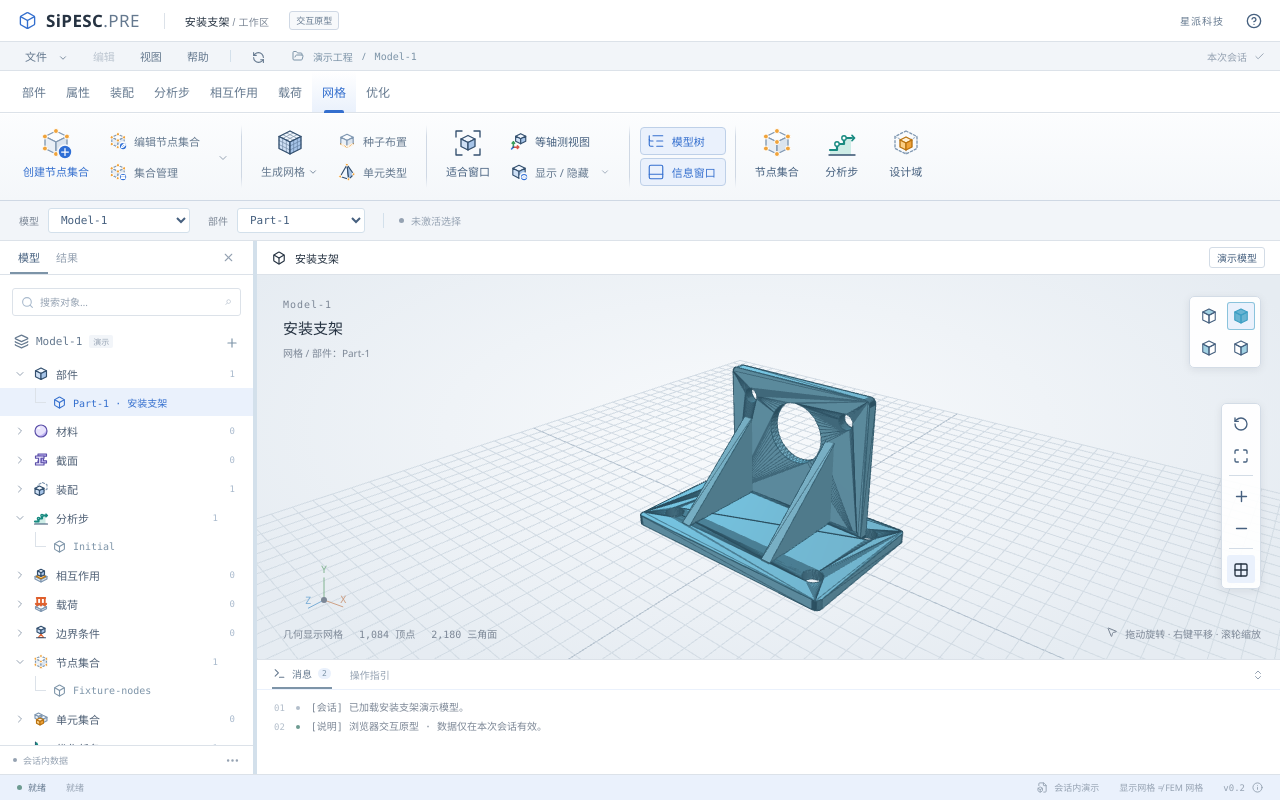
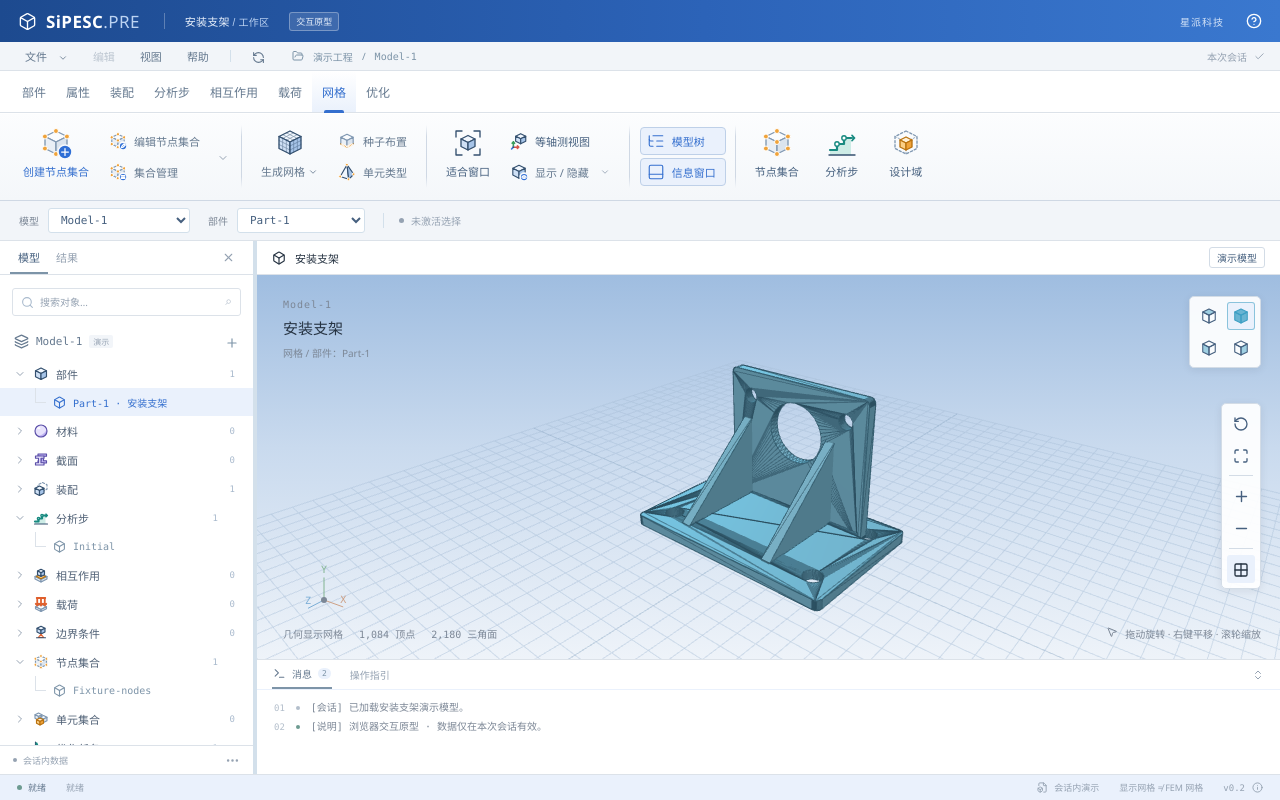
Before and after one commit to zhangjiawei2026-hub/xingpai-cae-prototype, a React (Vite) app in the folder prototype/: page / in a window 1280 px wide. Built offline with nearby package versions, Linux system fonts and the light colour scheme.

Commit message:
Use brand blue gradient title bar and blue CAE viewport backdrop
Figma-Prompt-ID: 70
Figma-Session-ID: 0b61f961-5a6d-4fc7-97d3-af9675c1eafe

```diff
--- a/prototype/src/features/workspace/Workspace.module.css
+++ b/prototype/src/features/workspace/Workspace.module.css
@@ -12,9 +12,8 @@
   display: flex;
   align-items: center;
   gap: 20px;
-  color: var(--ink);
-  background: var(--paper);
-  border-bottom: 1px solid var(--line);
+  color: #e8f0fb;
+  background: linear-gradient(90deg, #1d4a8f 0%, #2c63b8 55%, #3a78cf 100%);
   padding: 0 18px;
 }
 .brand {
@@ -23,24 +22,24 @@
   gap: 9px;
 }
 .brandmark {
-  color: var(--blue);
+  color: #ffffff;
   display: flex;
 }
 .brand b {
-  color: var(--ink);
+  color: #ffffff;
   font-family: "Segoe UI", sans-serif;
   font-size: 17px;
   letter-spacing: 0.4px;
   font-weight: 650;
 }
 .brand b span {
-  color: var(--ink-secondary);
+  color: #bcd3f2;
   font-weight: 400;
 }
 .brand i {
   height: 16px;
   width: 1px;
-  background: var(--line);
+  background: rgb(255 255 255 / 28%);
   margin-left: 15px;
 }
 .projectName {
@@ -52,12 +51,12 @@
   font:
     10px "PingFang SC",
     sans-serif;
-  color: var(--muted);
+  color: #bcd3f2;
 }
 .titleBadge {
-  color: var(--ink-secondary);
-  background: var(--surface);
-  border: 1px solid var(--control-border);
+  color: #e8f0fb;
+  background: rgb(255 255 255 / 12%);
+  border: 1px solid rgb(255 255 255 / 30%);
   padding: 2px 6px;
   font-size: 9px;
   border-radius: 3px;
@@ -67,14 +66,14 @@
   display: flex;
   align-items: center;
   gap: 22px;
-  color: var(--ink-secondary);
+  color: #d4e3f7;
   font-size: 10px;
   letter-spacing: 1px;
 }
 .titleRight button {
   border: 0;
   background: transparent;
-  color: var(--ink-control);
+  color: #ffffff;
   padding: 0;
 }
 .menubar {
--- a/prototype/src/viewport/Viewport.module.css
+++ b/prototype/src/viewport/Viewport.module.css
@@ -1,7 +1,7 @@
 /* Light viewport theme: remap the shared view tokens locally. */
 .viewport {
-  --viewport: #e6ecf2;
-  --view-grid: #f8fafc;
+  --viewport: #dbe6f2;
+  --view-grid: #f3f7fb;
   --view-panel: var(--paper);
   --view-raised: var(--line);
   --view-border: #d3dce6;
@@ -51,11 +51,8 @@
   min-height: 0;
   position: relative;
   overflow: hidden;
-  background: radial-gradient(
-    ellipse at 48% 40%,
-    var(--view-grid) 0%,
-    var(--viewport) 80%
-  );
+  /* Classic CAE backdrop: deeper blue at the top fading to near-white. */
+  background: linear-gradient(180deg, #9fbde0 0%, #c9daee 45%, #eef3f9 100%);
 }
 .canvas {
   position: absolute;
--- a/prototype/src/viewport/adapter.ts
+++ b/prototype/src/viewport/adapter.ts
@@ -12,7 +12,7 @@ export function createViewport(
   const scene = new THREE.Scene();
   const renderer = new THREE.WebGLRenderer({ antialias: true, alpha: true });
   renderer.setPixelRatio(Math.min(window.devicePixelRatio, 2));
-  renderer.setClearColor("#e6ecf2", 0);
+  renderer.setClearColor("#dbe6f2", 0);
   renderer.domElement.setAttribute(
     "aria-label",
     "安装支架三维演示模型，拖动旋转，滚轮缩放",
@@ -34,7 +34,10 @@ export function createViewport(
   const rim = new THREE.DirectionalLight("#5ecce5", 1.8);
   rim.position.set(-5, 3, -4);
   scene.add(rim);
-  const grid = new THREE.GridHelper(22, 44, "#b4c1ce", "#d2dbe4");
+  const grid = new THREE.GridHelper(22, 44, "#8aa6c4", "#a9bfd8");
+  const gridMaterial = grid.material as THREE.LineBasicMaterial;
+  gridMaterial.transparent = true;
+  gridMaterial.opacity = 0.45;
   grid.position.y = -0.94;
   scene.add(grid);
   const markerGroup = new THREE.Group();
```
